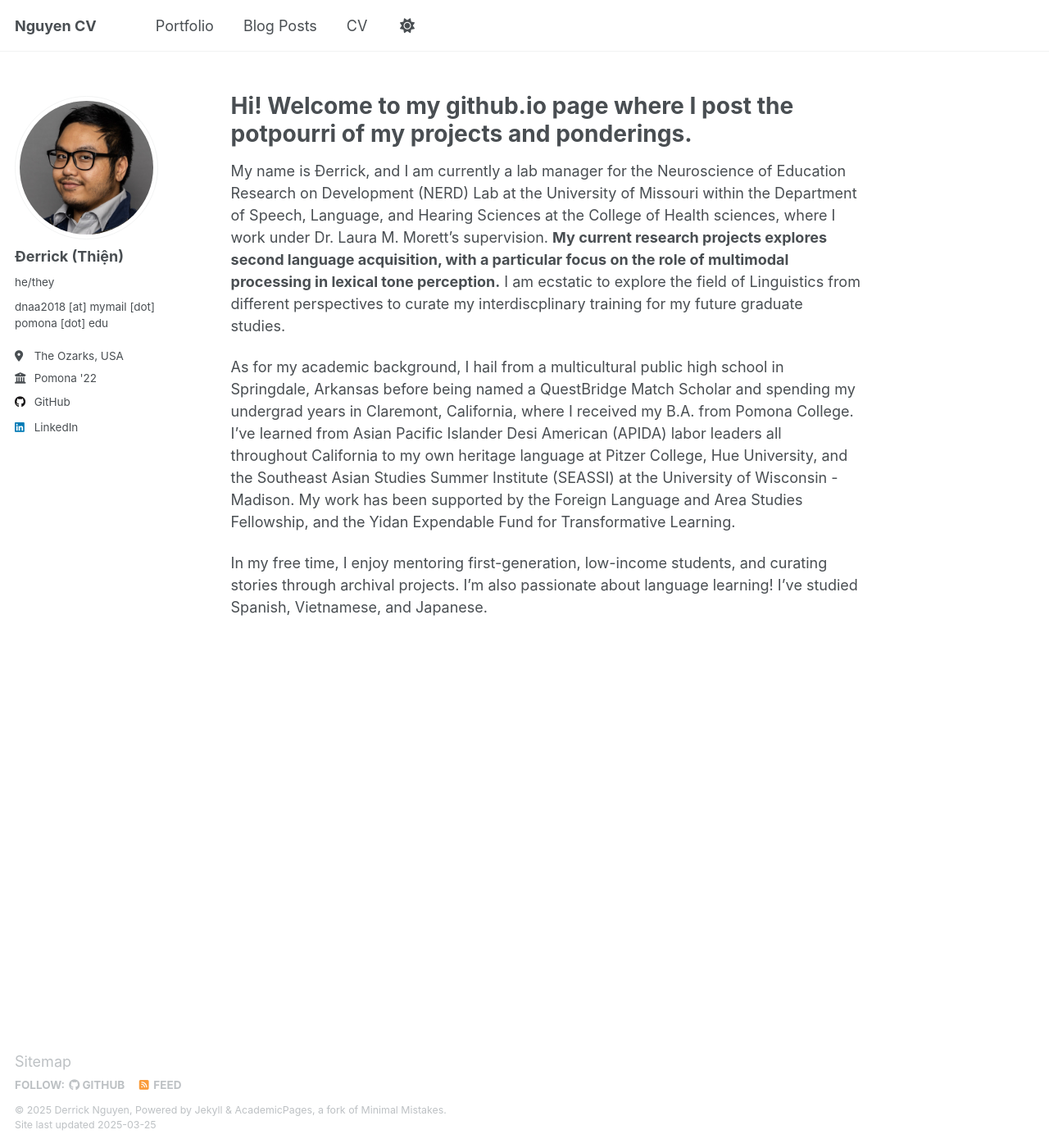
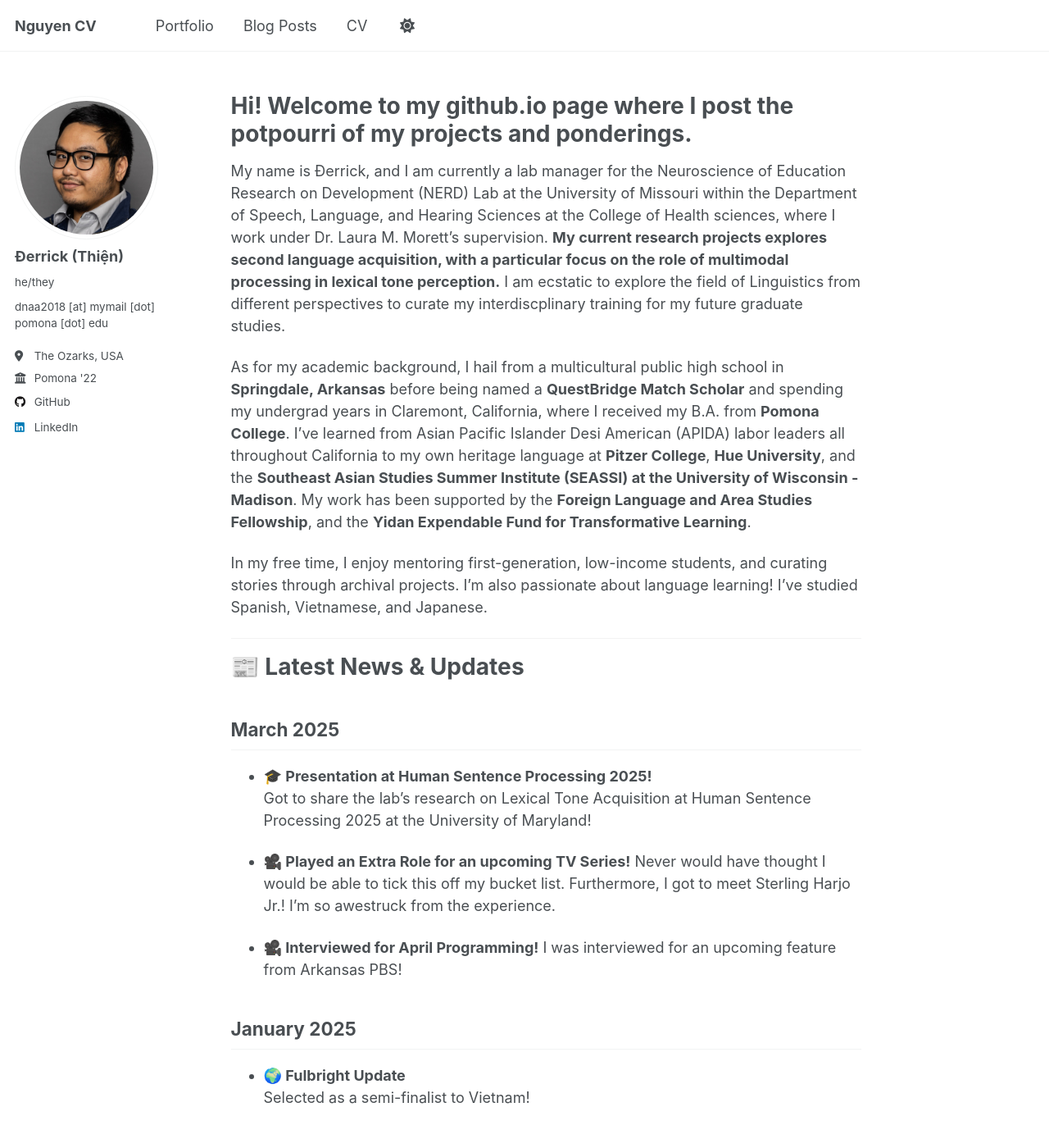
Before and after one commit to thienderrick/thienderrick.github.io, a Jekyll site: the page built from _pages/about.md, in a window 1280 px wide and 1400 px high. Shown: the whole window at 82% size. Built offline with Jekyll 4.4.1, drawn with Linux system fonts in a browser that asks for light colours.

Commit message:
Update about.md

```diff
--- a/_pages/about.md
+++ b/_pages/about.md
@@ -11,6 +11,24 @@
 
 My name is Đerrick, and I am currently a lab manager for the Neuroscience of Education Research on Development (NERD) Lab at the University of Missouri within the Department of Speech, Language, and Hearing Sciences at the College of Health sciences, where I work under Dr. Laura M. Morett's supervision. **My current research projects explores second language acquisition, with a particular focus on the role of multimodal processing in lexical tone perception.** I am ecstatic to explore the field of Linguistics from different perspectives to curate my interdiscplinary training for my future graduate studies.
 
-As for my academic background, I hail from a multicultural public high school in Springdale, Arkansas before being named a QuestBridge Match Scholar and spending my undergrad years in Claremont, California, where I received my B.A. from Pomona College. I've learned from Asian Pacific Islander Desi American (APIDA) labor leaders all throughout California to my own heritage language at Pitzer College, Hue University, and the Southeast Asian Studies Summer Institute (SEASSI) at the University of Wisconsin - Madison. My work has been supported by the Foreign Language and Area Studies Fellowship, and the Yidan Expendable Fund for Transformative Learning.
+As for my academic background, I hail from a multicultural public high school in **Springdale, Arkansas** before being named a **QuestBridge Match Scholar** and spending my undergrad years in Claremont, California, where I received my B.A. from **Pomona College**. I've learned from Asian Pacific Islander Desi American (APIDA) labor leaders all throughout California to my own heritage language at **Pitzer College**, **Hue University**, and the **Southeast Asian Studies Summer Institute (SEASSI) at the University of Wisconsin - Madison**. My work has been supported by the **Foreign Language and Area Studies Fellowship**, and the **Yidan Expendable Fund for Transformative Learning**.
 
 In my free time, I enjoy mentoring first-generation, low-income students, and curating stories through archival projects. I’m also passionate about language learning! I've  studied Spanish, Vietnamese, and Japanese.
+
+---
+
+# 📰 Latest News & Updates
+
+## March 2025
+- **🎓 Presentation at Human Sentence Processing 2025!**
+  Got to share the lab's research on Lexical Tone Acquisition at Human Sentence Processing 2025 at the University of Maryland!
+
+- **🎥 Played an Extra Role for an upcoming TV Series!**
+  Never would have thought I would be able to tick this off my bucket list. Furthermore, I got to meet Sterling Harjo Jr.! I'm so awestruck from the experience.
+
+- **🎥 Interviewed for April Programming!**
+  I was interviewed for an upcoming feature from Arkansas PBS!
+
+## January 2025
+- **🌍 Fulbright Update**
+  Selected as a semi-finalist to Vietnam!
```
